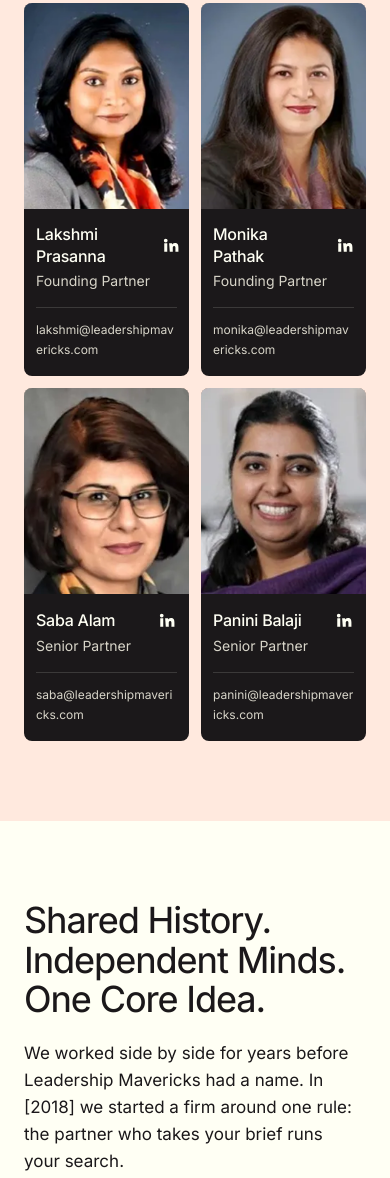
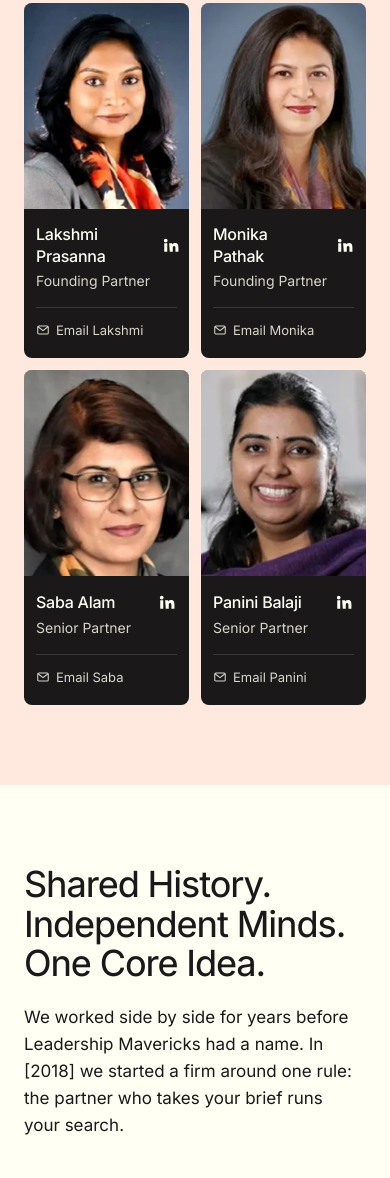
Before and after one commit to oris-makes/leadership-mavericks-preview, a plain HTML site: page v5/home.html in a window 390 px wide. Shown: the part 4849-6027 px from the top of the page. Drawn offline with Linux system fonts and the light colour scheme.

Commit message:
v5: mobile fixes for team card emails and footer address
- Team cards on phones show "Email <name>" with a mail icon instead of
  the full address, which was breaking mid-word.
- Footer address wraps naturally on phones instead of forcing a line break.

Co-Authored-By: Claude Opus 5.5 <noreply@anthropic.com>

```diff
--- a/v5/home.html
+++ b/v5/home.html
@@ -151,6 +151,7 @@ html.lm-js [data-reveal=timeline]:not([data-in])>span:last-child{transform:scale
   .lm-team>article:hover .lm-email{border-top-color:rgba(27,24,26,.12)!important}
   .lm-team>article:hover .lm-team-info a:hover{text-decoration:underline;text-underline-offset:4px}
 }
+.lm-email-short{display:none}
 /* clients: 10 logos, two rows of five; two a row on phones */
 .lm-logos{grid-template-columns:repeat(5,minmax(0,1fr))}
 @media (max-width:640px){.lm-logos{grid-template-columns:repeat(2,minmax(0,1fr))}}
@@ -221,7 +222,10 @@ html.lm-js .lm-hide-m[data-reveal]{transform-origin:center}
 .lm-team-info{padding:14px 12px 4px !important}
 .lm-team-name{font-size:16px !important;line-height:22px !important}
 .lm-team-role{font-size:14px !important;line-height:20px !important}
-.lm-email{display:block !important;padding:12px 0 !important;font-size:12px !important;line-height:20px !important}
+.lm-email{display:block !important;padding:12px 0 !important;font-size:13px !important;line-height:20px !important}
+.lm-email-full{display:none}
+.lm-email-short{display:inline-flex;align-items:center;gap:6px}
+footer address br{display:none}
 .lm-stats{flex-direction:column !important;gap:20px !important}
 .lm-stat-n{font-size:44px !important}
 .lm-foot-nav{grid-template-columns:repeat(2,minmax(0,1fr)) !important}
@@ -511,7 +515,7 @@ section[id]{scroll-margin-top:72px}
             <a href="https://www.linkedin.com/in/mavericklakshmi" target="_blank" rel="noopener" aria-label="Lakshmi Prasanna on LinkedIn (opens in a new tab)" style="width: 44px; height: 44px; margin: -10px -12px -10px 0; display: flex; align-items: center; justify-content: center; color: #FFFFF4"><svg width="18" height="18" viewBox="0 0 24 24" fill="currentColor" aria-hidden="true"><path d="M4.98 3.5a2.5 2.5 0 11-.01 5 2.5 2.5 0 01.01-5zM3 9.75h4V21H3zM9.5 9.75h3.8v1.6h.06c.53-1 1.83-2.05 3.77-2.05 4.03 0 4.77 2.65 4.77 6.1V21h-4v-4.9c0-1.17-.02-2.68-1.63-2.68-1.64 0-1.89 1.28-1.89 2.6V21h-4z"></path></svg></a>
           </div>
           <p class="lm-team-role" style="margin: 0; font-size: 15px; line-height: 22px; color: #D8D5C9">Founding Partner</p>
-          <a class="lm-email" href="mailto:lakshmi@leadershipmavericks.com" style="margin-top: 12px; padding-top: 12px; border-top: 1px solid rgba(255,255,244,.14); font-size: 13px; line-height: 20px; color: #D8D5C9; text-decoration: none; overflow-wrap: anywhere">lakshmi@leadershipmavericks.com</a>
+          <a class="lm-email" href="mailto:lakshmi@leadershipmavericks.com" style="margin-top: 12px; padding-top: 12px; border-top: 1px solid rgba(255,255,244,.14); font-size: 13px; line-height: 20px; color: #D8D5C9; text-decoration: none; overflow-wrap: anywhere"><span class="lm-email-full">lakshmi@leadershipmavericks.com</span><span class="lm-email-short"><svg width="14" height="14" viewBox="0 0 24 24" fill="none" stroke="currentColor" stroke-width="1.8" aria-hidden="true"><rect x="3" y="5" width="18" height="14" rx="2"></rect><path d="M3.5 6.5L12 13l8.5-6.5"></path></svg>Email Lakshmi</span></a>
         </div>
       </article>
       <article style="border-radius: 8px; overflow: hidden; background: #1B181A; display: flex; flex-direction: column">
@@ -525,7 +529,7 @@ section[id]{scroll-margin-top:72px}
             <a href="https://www.linkedin.com/in/maverickmonika" target="_blank" rel="noopener" aria-label="Monika Pathak on LinkedIn (opens in a new tab)" style="width: 44px; height: 44px; margin: -10px -12px -10px 0; display: flex; align-items: center; justify-content: center; color: #FFFFF4"><svg width="18" height="18" viewBox="0 0 24 24" fill="currentColor" aria-hidden="true"><path d="M4.98 3.5a2.5 2.5 0 11-.01 5 2.5 2.5 0 01.01-5zM3 9.75h4V21H3zM9.5 9.75h3.8v1.6h.06c.53-1 1.83-2.05 3.77-2.05 4.03 0 4.77 2.65 4.77 6.1V21h-4v-4.9c0-1.17-.02-2.68-1.63-2.68-1.64 0-1.89 1.28-1.89 2.6V21h-4z"></path></svg></a>
           </div>
           <p class="lm-team-role" style="margin: 0; font-size: 15px; line-height: 22px; color: #D8D5C9">Founding Partner</p>
-          <a class="lm-email" href="mailto:monika@leadershipmavericks.com" style="margin-top: 12px; padding-top: 12px; border-top: 1px solid rgba(255,255,244,.14); font-size: 13px; line-height: 20px; color: #D8D5C9; text-decoration: none; overflow-wrap: anywhere">monika@leadershipmavericks.com</a>
+          <a class="lm-email" href="mailto:monika@leadershipmavericks.com" style="margin-top: 12px; padding-top: 12px; border-top: 1px solid rgba(255,255,244,.14); font-size: 13px; line-height: 20px; color: #D8D5C9; text-decoration: none; overflow-wrap: anywhere"><span class="lm-email-full">monika@leadershipmavericks.com</span><span class="lm-email-short"><svg width="14" height="14" viewBox="0 0 24 24" fill="none" stroke="currentColor" stroke-width="1.8" aria-hidden="true"><rect x="3" y="5" width="18" height="14" rx="2"></rect><path d="M3.5 6.5L12 13l8.5-6.5"></path></svg>Email Monika</span></a>
         </div>
       </article>
       <article style="border-radius: 8px; overflow: hidden; background: #1B181A; display: flex; flex-direction: column">
@@ -539,7 +543,7 @@ section[id]{scroll-margin-top:72px}
             <a href="https://www.linkedin.com/in/noorussaba" target="_blank" rel="noopener" aria-label="Saba Alam on LinkedIn (opens in a new tab)" style="width: 44px; height: 44px; margin: -10px -12px -10px 0; display: flex; align-items: center; justify-content: center; color: #FFFFF4"><svg width="18" height="18" viewBox="0 0 24 24" fill="currentColor" aria-hidden="true"><path d="M4.98 3.5a2.5 2.5 0 11-.01 5 2.5 2.5 0 01.01-5zM3 9.75h4V21H3zM9.5 9.75h3.8v1.6h.06c.53-1 1.83-2.05 3.77-2.05 4.03 0 4.77 2.65 4.77 6.1V21h-4v-4.9c0-1.17-.02-2.68-1.63-2.68-1.64 0-1.89 1.28-1.89 2.6V21h-4z"></path></svg></a>
           </div>
           <p class="lm-team-role" style="margin: 0; font-size: 15px; line-height: 22px; color: #D8D5C9">Senior Partner</p>
-          <a class="lm-email" href="mailto:saba@leadershipmavericks.com" style="margin-top: 12px; padding-top: 12px; border-top: 1px solid rgba(255,255,244,.14); font-size: 13px; line-height: 20px; color: #D8D5C9; text-decoration: none; overflow-wrap: anywhere">saba@leadershipmavericks.com</a>
+          <a class="lm-email" href="mailto:saba@leadershipmavericks.com" style="margin-top: 12px; padding-top: 12px; border-top: 1px solid rgba(255,255,244,.14); font-size: 13px; line-height: 20px; color: #D8D5C9; text-decoration: none; overflow-wrap: anywhere"><span class="lm-email-full">saba@leadershipmavericks.com</span><span class="lm-email-short"><svg width="14" height="14" viewBox="0 0 24 24" fill="none" stroke="currentColor" stroke-width="1.8" aria-hidden="true"><rect x="3" y="5" width="18" height="14" rx="2"></rect><path d="M3.5 6.5L12 13l8.5-6.5"></path></svg>Email Saba</span></a>
         </div>
       </article>
       <article style="border-radius: 8px; overflow: hidden; background: #1B181A; display: flex; flex-direction: column">
@@ -553,7 +557,7 @@ section[id]{scroll-margin-top:72px}
             <a href="https://www.linkedin.com/in/paninibalaji" target="_blank" rel="noopener" aria-label="Panini Balaji on LinkedIn (opens in a new tab)" style="width: 44px; height: 44px; margin: -10px -12px -10px 0; display: flex; align-items: center; justify-content: center; color: #FFFFF4"><svg width="18" height="18" viewBox="0 0 24 24" fill="currentColor" aria-hidden="true"><path d="M4.98 3.5a2.5 2.5 0 11-.01 5 2.5 2.5 0 01.01-5zM3 9.75h4V21H3zM9.5 9.75h3.8v1.6h.06c.53-1 1.83-2.05 3.77-2.05 4.03 0 4.77 2.65 4.77 6.1V21h-4v-4.9c0-1.17-.02-2.68-1.63-2.68-1.64 0-1.89 1.28-1.89 2.6V21h-4z"></path></svg></a>
           </div>
           <p class="lm-team-role" style="margin: 0; font-size: 15px; line-height: 22px; color: #D8D5C9">Senior Partner</p>
-          <a class="lm-email" href="mailto:panini@leadershipmavericks.com" style="margin-top: 12px; padding-top: 12px; border-top: 1px solid rgba(255,255,244,.14); font-size: 13px; line-height: 20px; color: #D8D5C9; text-decoration: none; overflow-wrap: anywhere">panini@leadershipmavericks.com</a>
+          <a class="lm-email" href="mailto:panini@leadershipmavericks.com" style="margin-top: 12px; padding-top: 12px; border-top: 1px solid rgba(255,255,244,.14); font-size: 13px; line-height: 20px; color: #D8D5C9; text-decoration: none; overflow-wrap: anywhere"><span class="lm-email-full">panini@leadershipmavericks.com</span><span class="lm-email-short"><svg width="14" height="14" viewBox="0 0 24 24" fill="none" stroke="currentColor" stroke-width="1.8" aria-hidden="true"><rect x="3" y="5" width="18" height="14" rx="2"></rect><path d="M3.5 6.5L12 13l8.5-6.5"></path></svg>Email Panini</span></a>
         </div>
       </article>
     </div>
@@ -649,7 +653,7 @@ section[id]{scroll-margin-top:72px}
           <a class="lm-foot" href="#contact" style="color: #D8D5C9; text-decoration: none; font-size: 15px; padding: 10px 0">Contact Us</a>
           <a class="lm-foot" href="https://in.linkedin.com/company/leadership-mavericks" target="_blank" rel="noopener" style="color: #D8D5C9; text-decoration: none; font-size: 15px; padding: 10px 0; display: inline-flex; align-items: center; gap: 8px"><svg width="16" height="16" viewBox="0 0 24 24" fill="currentColor" aria-hidden="true"><path d="M4.98 3.5a2.5 2.5 0 11-.01 5 2.5 2.5 0 01.01-5zM3 9.75h4V21H3zM9.5 9.75h3.8v1.6h.06c.53-1 1.83-2.05 3.77-2.05 4.03 0 4.77 2.65 4.77 6.1V21h-4v-4.9c0-1.17-.02-2.68-1.63-2.68-1.64 0-1.89 1.28-1.89 2.6V21h-4z"></path></svg>LinkedIn<span class="lm-sr"> (opens in a new tab)</span></a>
         </nav>
-        <address style="font-style: normal; font-size: 15px; line-height: 24px; color: #D8D5C9">Flat No. 99, Educational CGHS, Medha Apartments,<br>Mayur Vihar-Phase 1 Extension, New Delhi - 110091</address>
+        <address style="font-style: normal; font-size: 15px; line-height: 24px; color: #D8D5C9">Flat No. 99, Educational CGHS, Medha Apartments, <br>Mayur Vihar-Phase 1 Extension, New Delhi - 110091</address>
       </div>
     </div>
     <div style="border-top: 1px solid rgba(255,255,255,.3); padding-top: 28px; display: flex; flex-wrap: wrap; justify-content: space-between; gap: 12px; font-size: 14px; color: #A9A497">
--- a/v5/team/team.css
+++ b/v5/team/team.css
@@ -180,4 +180,5 @@ html.js [data-reveal]:not([data-in]){opacity:0;transform:translateY(20px)}
   .p-cta h2{font-size:40px}
   .f-nav{grid-template-columns:repeat(2,minmax(0,1fr))}
   .f-nav a{display:flex;align-items:center;min-height:44px}
+  address br{display:none}
 }
```
Also changed, not shown: v5/team/lakshmi-prasanna/index.html (+1 -1 lines), v5/team/monika-pathak/index.html (+1 -1 lines), v5/team/panini-balaji/index.html (+1 -1 lines), v5/team/saba-alam/index.html (+1 -1 lines), 1 other file.
